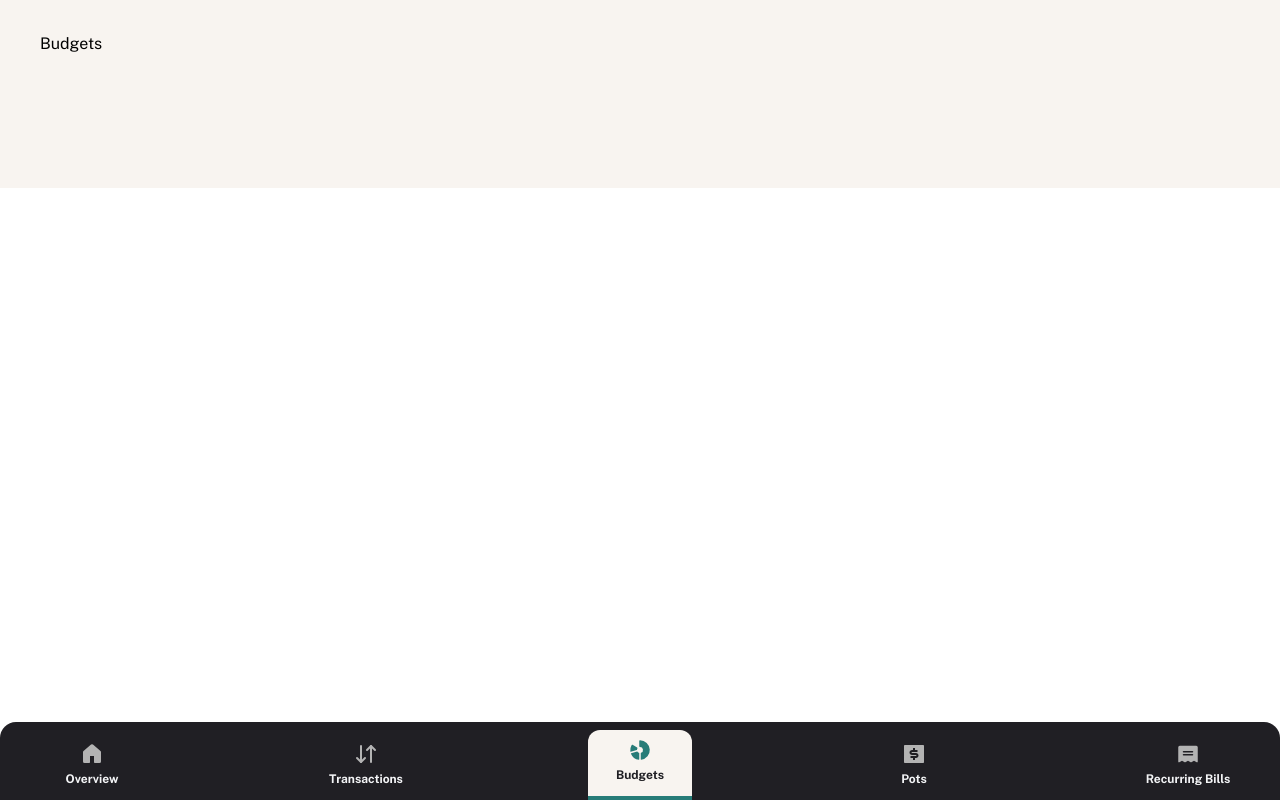
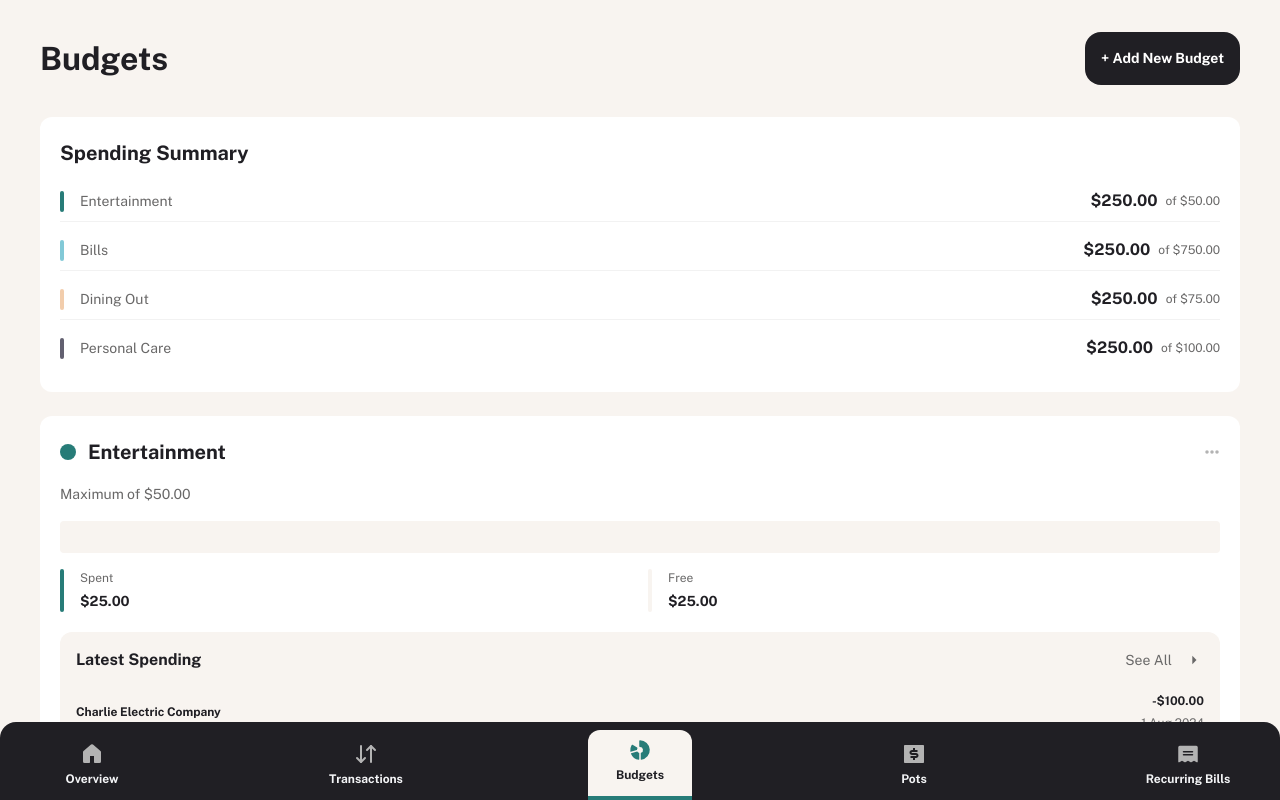
Before and after one commit to Oloude/personal-finance-app, a React (Vite) app: page /budgets in a window 1280 px wide. Shown: the top 800 px of the page. Built offline with nearby package versions, Linux system fonts and the light colour scheme.

Commit message:
started budget

```diff
--- /dev/null
+++ b/src/components/Budgets/Budget.tsx
@@ -0,0 +1,77 @@
+import { FaEllipsis } from "react-icons/fa6"
+import type { Budget as BudgetType } from "../../FinanceState"
+import { MdArrowRight } from "react-icons/md"
+
+type BudgetProps = {
+    budget : BudgetType
+}
+
+export default function Budget({budget} : BudgetProps) {
+  return (
+    <div className="rounded-xl bg-white px-5 py-6 flex flex-col gap-5">
+        <header className="flex items-center justify-between gap-3">
+            <div className="flex items-center gap-3">
+                <div className="w-4 h-4 rounded-full" style={{backgroundColor : budget.theme}}></div>
+                <h3 className="text-preset2 text-grey900 font-bold">{budget.category}</h3>
+            </div>
+            <button><FaEllipsis className="w-4 h-4 text-grey300" /></button>
+        </header>
+        <div className="flex flex-col gap-4">
+            <h4 className="text-preset4 text-grey500">Maximum of ${budget.maximum.toFixed(2)}</h4>
+            <div className="bg-beige100 rounded p-1 h-8 flex">
+
+            </div>
+            <div className="grid grid-cols-2 gap-4">
+                <div className="flex items-center gap-4">
+                    <div className="h-10.75 w-1 rounded-full " style={{backgroundColor: budget.theme}}></div>
+                    <div className="flex flex-col gap-1">
+                        <h5 className="text-preset5 text-grey500">Spent</h5>
+                        <span className="text-preset4 font-bold text-grey900">$25.00</span>
+                    </div>
+                </div>
+                 <div className="flex items-center gap-4">
+                    <div className="h-10.75 w-1 rounded-full bg-beige100" ></div>
+                    <div className="flex flex-col gap-1">
+                        <h5 className="text-preset5 text-grey500">Free</h5>
+                        <span className="text-preset4 font-bold text-grey900">$25.00</span>
+                    </div>
+                </div>
+            </div>
+
+        </div>
+
+        {/* lastest spending */}
+        <div className="rounded-xl bg-beige100 p-4 flex flex-col gap-5">
+            <header className="flex items-center gap-3 justify-between">
+                <h3 className="text-preset3 text-grey900 font-bold">Latest Spending</h3>
+                <button className="flex items-center gap-3 text-preset4 text-grey500">
+                    See All
+                    <MdArrowRight className="w-5 h-5" />
+                </button>
+            </header>
+            <div className="flex flex-col gap-3 divide-y divide-grey500/20">
+                {
+                    [1,2,3,].map(i => <BudgetDetails key={i}/>)
+                }
+            </div>
+
+        </div>
+    </div>
+  )
+}
+
+
+function BudgetDetails(){
+    return (
+        <div className="flex items-center justify-between gap-4 pb-3">
+            <div className="flex items-center gap-3">
+                <img src="" alt="" className="hidden w-10 h-10 rounded-full" />
+                <h4 className="text-preset5 font-bold text-grey900">Charlie Electric Company</h4>
+            </div>
+            <div className="flex flex-col items-end gap-1">
+                <span className="text-preset5 font-bold text-grey900">-$100.00</span>
+                <span className="text-preset5 text-grey500">1 Aug 2024</span>
+            </div>
+        </div>
+    )
+}
--- /dev/null
+++ b/src/components/Budgets/BudgetContainer.tsx
@@ -0,0 +1,14 @@
+import useFinanceState from "../../FinanceState";
+import Budget from './Budget'
+
+function BudgetContainer() {
+    const budgets = useFinanceState(state => state.data).budgets
+  return <section className="flex flex-col gap-6">
+{
+    budgets.map(budget => <Budget key={budget.category} budget={budget}/>)
+}
+
+  </section>;
+}
+
+export default BudgetContainer;
--- /dev/null
+++ b/src/components/Budgets/Header.tsx
@@ -0,0 +1,13 @@
+
+
+function Header() {
+  return (
+    <header className="flex items-center justify-between">
+    <h1 className="text-preset1 text-grey900 font-bold">Budgets</h1>
+    <button className="p-4 flex items-center justify-center rounded-2xl bg-grey900 text-white text-preset4 font-bold">+ Add New Budget</button>
+
+  </header>
+  )
+}
+
+export default Header
--- /dev/null
+++ b/src/components/Budgets/SpendingSummary.tsx
@@ -0,0 +1,37 @@
+import useFinanceState from "../../FinanceState";
+import type  {Budget as BudgetType} from '../../FinanceState'
+
+export default function SpendingSummary() {
+    const budgets = useFinanceState(state => state.data).budgets
+  return <section className="flex items-center flex-col gap-8 px-5 py-6 rounded-xl bg-white">
+    <Summary budgets={budgets}/>
+
+  </section>;
+}
+
+type SummaryProps = {
+    budgets : BudgetType[]
+}
+
+function Summary({budgets} : SummaryProps){
+    return(
+        <div className="flex flex-col gap-6 w-full">
+            <h2 className="text-preset2 font-bold text-grey900">Spending Summary</h2>
+            <div className="flex flex-col gap-4 divide-y divide-grey100">
+{
+    budgets.map(budget => <div key={budget.category} className="flex items-center gap-2 justify-between pb-2">
+        <div className="flex items-center gap-4">
+            <div className="h-5.25 w-1 rounded-full " style={{backgroundColor: budget.theme}}></div>
+            <h3 className="text-preset4 text-grey500">{budget.category}</h3>
+        </div>
+        <div className="flex items-center gap-2">
+            <span className="text-preset3 font-bold text-grey900">$250.00</span>
+            <span className="text-preset5 text-grey500">of ${budget.maximum.toFixed(2)}</span>
+        </div>
+    </div>)
+}
+
+            </div>
+        </div>
+    )
+}
--- a/src/pages/Budgets.tsx
+++ b/src/pages/Budgets.tsx
@@ -1,5 +1,23 @@
+//  - Don't worry if you can't create a donut pie chart exactly like in the design. Do your best to get close, but feel free to go in your own direction.
+//   - The "Spent" amount should calculate the money spent within the category for the current month (August 2024 in the app).
+//   - The "Latest Spending" component should display the three last transactions for that category regardless of the month.
+//   - Clicking "See All" on a budget should navigate to the Transactions page with the filter set to the relevant category. For example, clicking "See All" on Entertainment should only show transactions with the Entertainment category.
+//   - Adding a new budget should automatically pull in the three latest transactions from the created budget category and calculate the amount spent so far for August 2024.
+//   - Deleting a budget should remove it from the Budgets page and the Overview.
+
+import BudgetContainer from "../components/Budgets/BudgetContainer";
+import Header from "../components/Budgets/Header";
+import SpendingSummary from "../components/Budgets/SpendingSummary";
+
 function Budgets() {
-  return <div>Budgets</div>;
+  return <div className="flex flex-col gap-8">
+    <Header/>
+    <div className="grid grid-cols-1 lg:grid-cols-5 gap-6">
+      <SpendingSummary/>
+      <BudgetContainer/>
+    </div>
+
+  </div>;
 }
 
 export default Budgets;
```
